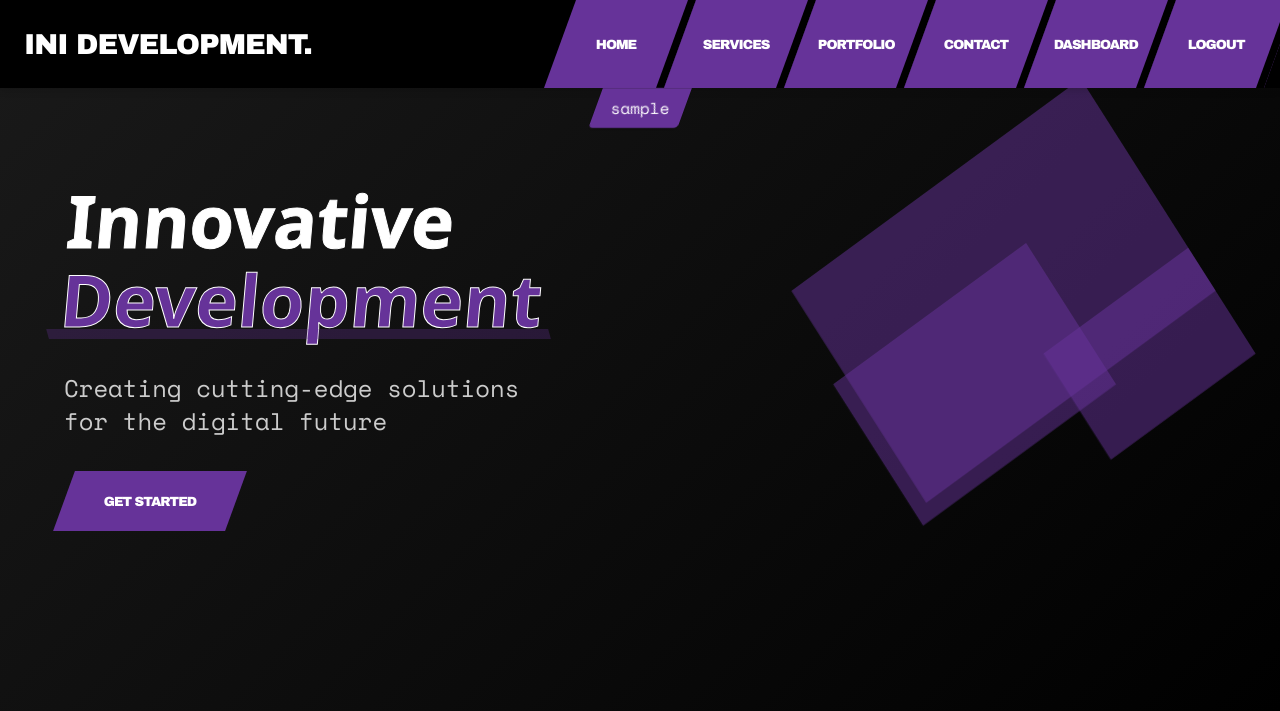
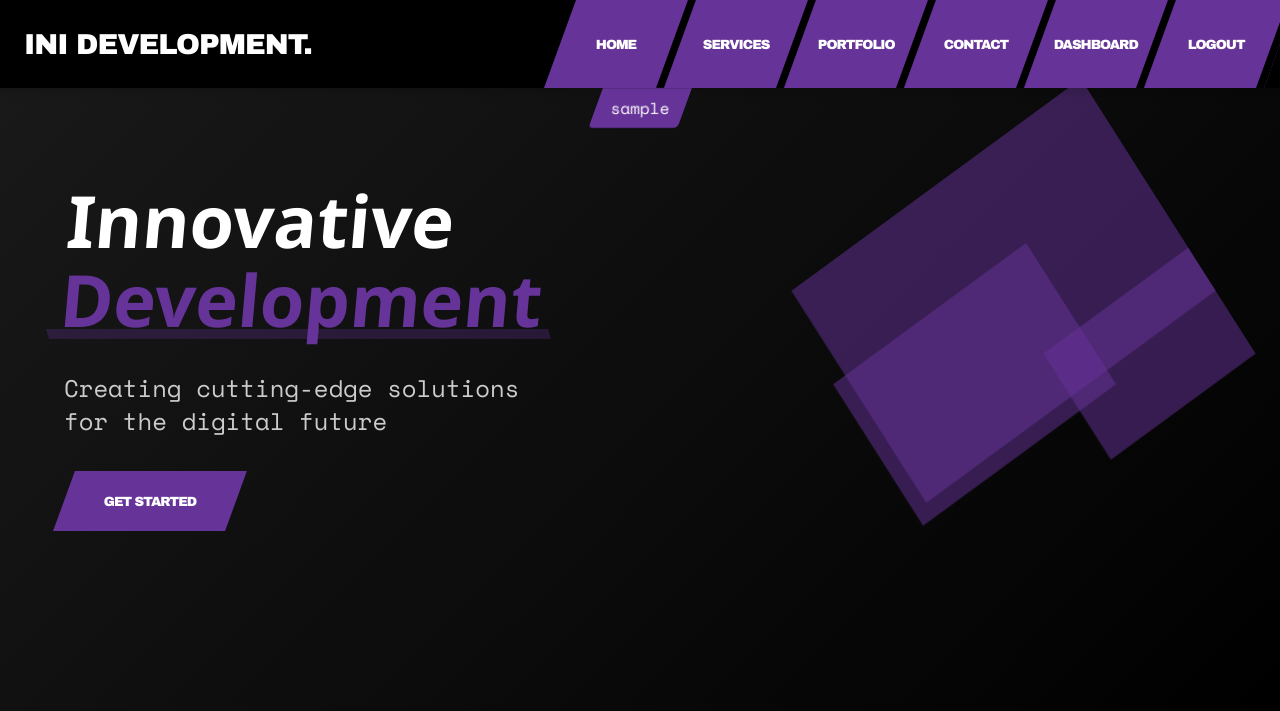
Before and after one commit to pixel123456789/UnconsciousSlategreyVolume, a Flask app: page / in a window 1280 px wide. Shown: the top 711 px of the page. Run offline with Flask 3, Linux system fonts and the light colour scheme; the visitor is signed in with stand-in values (Sample User, id 1).

Commit message:
Assistant checkpoint: Remove metallic font effect from hero title
Assistant generated file changes:
- static/css/hero.css: Remove metallic font effect

---

User prompt:

i dont like the weird metalic font on the hero

Replit-Commit-Author: Assistant
Replit-Commit-Session-Id: 26d6c5f3-d7f6-48f9-b1ae-eda746e1db72

```diff
--- a/static/css/hero.css
+++ b/static/css/hero.css
@@ -28,7 +28,6 @@
     margin: 0;
     transform: skew(-5deg);
     font-weight: 900;
-    -webkit-text-stroke: 1px white;
 }
 
 .hero-title .highlight {
```
